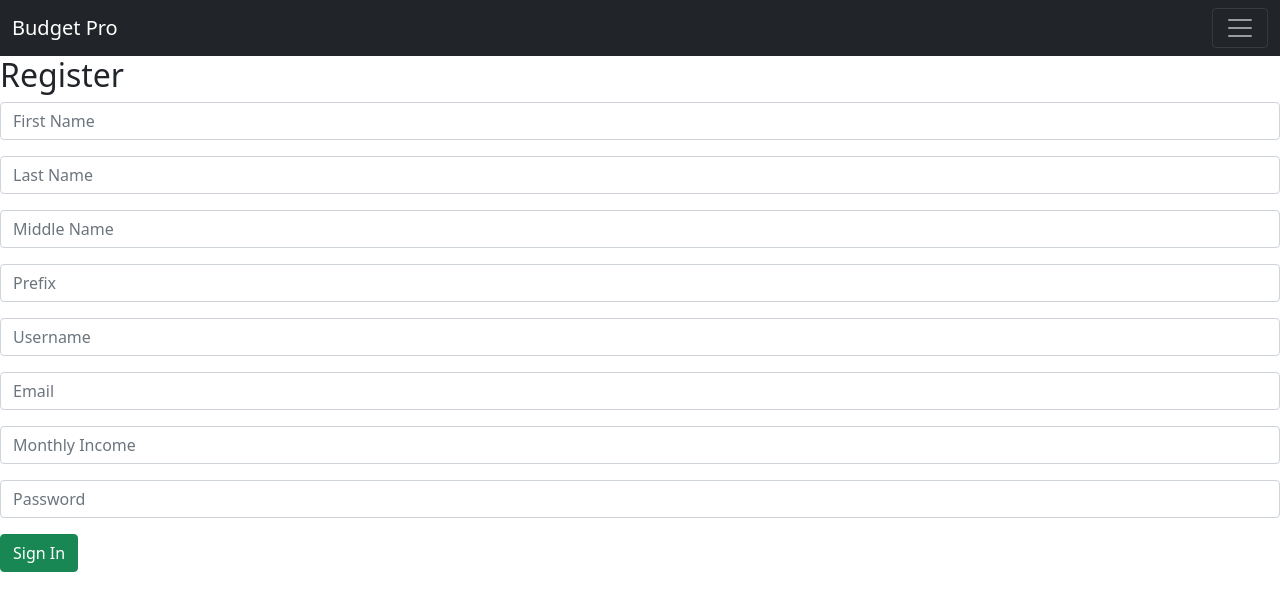
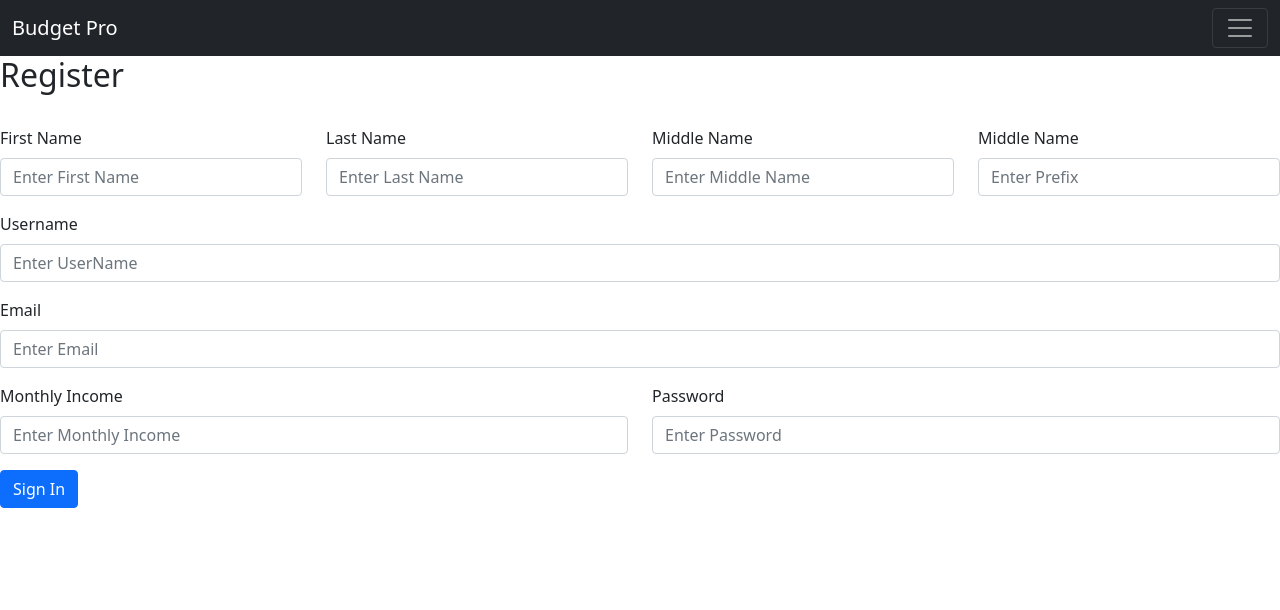
Before and after one commit to JacobBerkey/Budget_App_React, a React (Create React App) app: page /SignUp in a window 1280 px wide. Shown: the top 610 px of the page. Built offline with nearby package versions, Linux system fonts and the light colour scheme.

Commit message:
Register Page form customized and funcitonal

```diff
--- a/src/components/SignUp/SignUp.js
+++ b/src/components/SignUp/SignUp.js
@@ -1,6 +1,11 @@
 import React, { useState } from 'react'
 import {Form} from "react-bootstrap"
 import {Button, Grid} from '@material-ui/core';
+import {Col} from 'react-bootstrap'
+import {Row} from 'react-bootstrap'
+
+
+
 
 const SignUp = (props) => {
 
@@ -60,45 +65,54 @@ const SignUp = (props) => {
 
     return (
       <div>
-        <hgroup>
-        </hgroup>
-        <form onSubmit={handleSubmit}>
                     <h2> Register </h2>
-                    <Form.Group className="mb-3" controlId="formGroupEmail">
-                        <Form.Control type="text" placeholder="First Name" onChange={handleFirstNameChange}/>
+                    <br />
+                    <Form onSubmit={handleSubmit}>
+  <Row className="mb-3">
+    <Form.Group as={Col} controlId="formGridName">
+      <Form.Label>First Name</Form.Label>
+      <Form.Control type="name" placeholder="Enter First Name" onChange={handleFirstNameChange}/>
     </Form.Group>
 
-                    <Form.Group className="mb-3" controlId="formGroupEmail">
-                        <Form.Control type="text" placeholder="Last Name" onChange={handleLastNameChange}/>
+    <Form.Group as={Col} controlId="formGridName">
+      <Form.Label>Last Name</Form.Label>
+      <Form.Control type="name" placeholder="Enter Last Name" onChange={handleLastNameChange}/>
     </Form.Group>
 
-                    <Form.Group className="mb-3" controlId="formGroupEmail">
-                        <Form.Control type="text" placeholder="Middle Name" onChange={handleMiddleNameChange}/>
+    <Form.Group as={Col} controlId="formGridName">
+      <Form.Label>Middle Name</Form.Label>
+      <Form.Control type="name" placeholder="Enter Middle Name" onChange={handleMiddleNameChange}/>
     </Form.Group>
 
-                    <Form.Group className="mb-3" controlId="formGroupEmail">
-                        <Form.Control type="text" placeholder="Prefix" onChange={handlePrefixChange}/>
+    <Form.Group as={Col} controlId="formGridPrefix">
+      <Form.Label>Middle Name</Form.Label>
+      <Form.Control type="Prefix" placeholder="Enter Prefix" onChange={handlePrefixChange}/>
+    </Form.Group>
+  </Row>
+
+  <Form.Group className="mb-3" controlId="formGridUserName">
+    <Form.Label>Username</Form.Label>
+    <Form.Control placeholder="Enter UserName" onChange={handleUsernameChange}/>
   </Form.Group>
 
-                    <Form.Group className="mb-3" controlId="formGroupEmail">
-                        <Form.Control type="text" placeholder="Username" onChange={handleUsernameChange}/>
+  <Form.Group className="mb-3" controlId="formGridEmail">
+    <Form.Label>Email</Form.Label>
+    <Form.Control placeholder="Enter Email" onChange={handleEmailChange}/>
   </Form.Group>
 
-                    <Form.Group className="mb-3" controlId="formGroupEmail">
-                        <Form.Control type="email" placeholder="Email" onChange={handleEmailChange}/>
+  <Row className="mb-3">
+    <Form.Group as={Col} controlId="formGridIncome">
+      <Form.Label>Monthly Income</Form.Label>
+      <Form.Control placeholder="Enter Monthly Income" onChange={handleMonthlyIncomeChange}/>
     </Form.Group>
 
-                    <Form.Group className="mb-3" controlId="formGroupEmail">
-                        <Form.Control type="integer" placeholder="Monthly Income" onChange={handleMonthlyIncomeChange}/>
+    <Form.Group as={Col} controlId="formGridPassword">
+      <Form.Label>Password</Form.Label>
+      <Form.Control placeholder="Enter Password" onChange={handlePasswordChange}/>
     </Form.Group>
-
-                    <Form.Group className="mb-3" controlId="formGroupDescription">
-                        <Form.Control type="password" placeholder="Password" onChange={handlePasswordChange}/>
-                    </Form.Group>
-
-                    <Button type="submit" variant="contained" class="btn btn-success">Sign In</Button>
-                    <Grid style={{marginLeft: "850px"}}></Grid>
-                </form>
+  </Row>
+  <Button type="submit" variant="contained" class="btn btn-primary">Sign In</Button>
+  </Form>
   </div>
     )
 }
```
Lines whose indentation alone changed are shown as unchanged.
